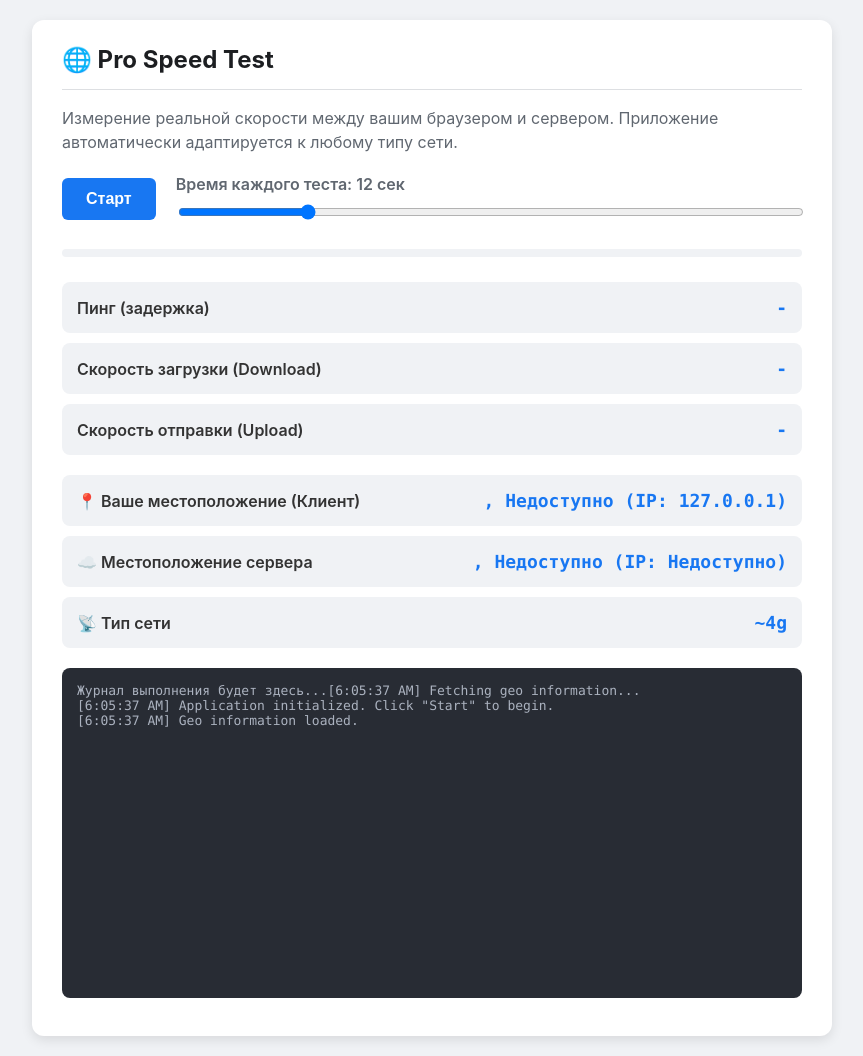
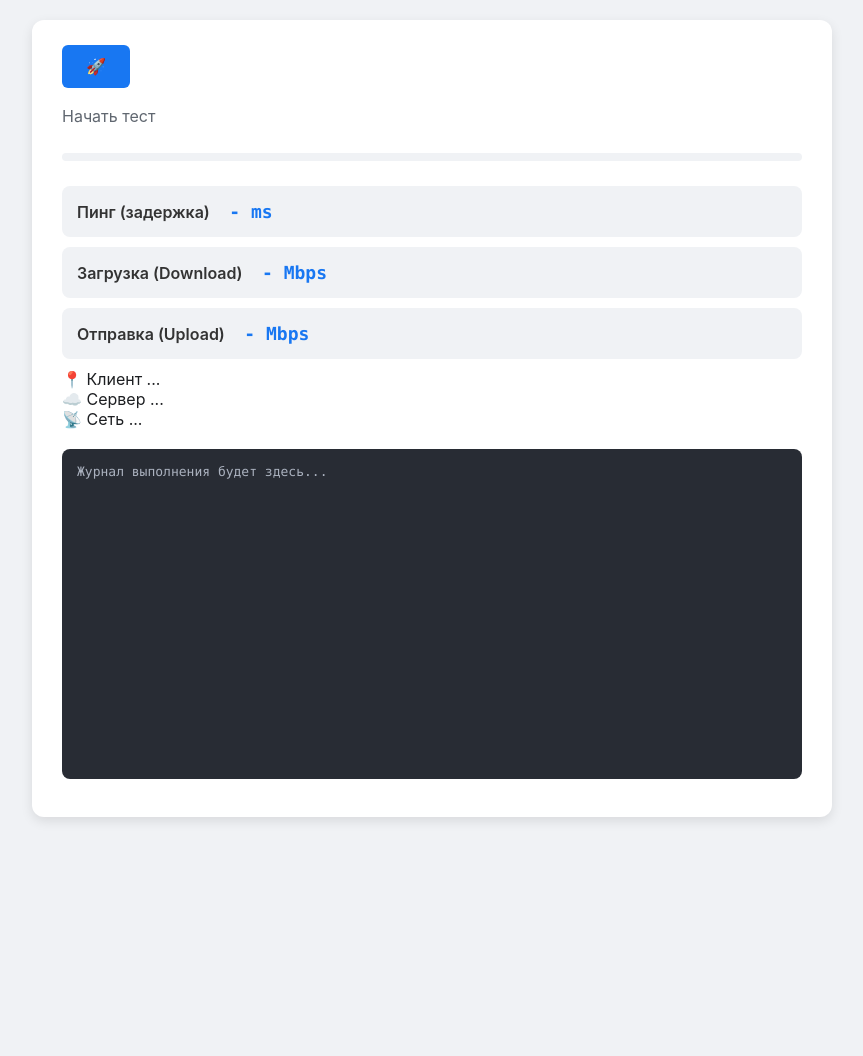
Before and after one commit to alexsmy/test_bot, a FastAPI app: page / in a window 1280 px wide. Shown: the whole page, without its empty margins (208-1071 px from the left). After the commit the page ends 821 px from the top, so only its background shows below. Run offline with FastAPI, Linux system fonts and the light colour scheme; data that the repository does not hold is empty; some libraries are stand-ins or nearby versions.

Commit message:
Update index.html

```diff
--- a/templates/index.html
+++ b/templates/index.html
@@ -2,22 +2,16 @@
 <html lang="ru">
 <head>
     <meta charset="UTF-8">
-    <meta name="viewport" content="width=device-width, initial-scale=1.0">
-    <title>Internet Speed Test Pro</title>
+    <meta name="viewport" content="width=device-width, initial-scale=1.0, user-scalable=no">
+    <title>Pro Speed Test</title>
     <link rel="stylesheet" href="/static/style.css">
     <script src="https://telegram.org/js/telegram-web-app.js"></script>
 </head>
 <body>
     <div class="container">
-        <h1>🌐 Pro Speed Test</h1>
-        <p>Измерение реальной скорости между вашим браузером и сервером. Приложение автоматически адаптируется к любому типу сети.</p>
-
-        <div class="controls">
-            <button id="start_btn">Старт</button>
-            <div class="slider-container">
-                <label for="timeout_slider">Время каждого теста: <span id="slider_value">12</span> сек</label>
-                <input type="range" id="timeout_slider" min="10" max="20" value="12" step="1">
-            </div>
+        <div class="start-section">
+            <button id="start_btn">🚀</button>
+            <p id="start_text">Начать тест</p>
         </div>
 
         <div class="progress-bar-container">
@@ -25,42 +19,54 @@
         </div>
 
         <div class="results">
+            <!-- Пинг -->
             <div class="result-item">
-                <span class="label">Пинг (задержка)</span>
-                <span class="value" id="ping_output">-</span>
-            </div>
-            <div class="result-item">
-                <span class="label">Скорость загрузки (Download)</span>
-                <div class="value-container">
-                    <div class="adaptation-line" id="download_adaptation_line"></div>
-                    <span class="value" id="download_output">-</span>
+                <div class="result-info">
+                    <span class="label">Пинг (задержка)</span>
+                    <span class="value" id="ping_output">- ms</span>
+                </div>
+                <div class="result-progress-bar">
+                    <div class="result-progress-bar-inner" id="ping_progress"></div>
                 </div>
             </div>
+            <!-- Загрузка -->
             <div class="result-item">
-                <span class="label">Скорость отправки (Upload)</span>
-                <div class="value-container">
-                    <div class="adaptation-line" id="upload_adaptation_line"></div>
-                    <span class="value" id="upload_output">-</span>
+                <div class="result-info">
+                    <span class="label">Загрузка (Download)</span>
+                    <span class="value" id="download_output">- Mbps</span>
+                </div>
+                <div class="result-progress-bar">
+                    <div class="result-progress-bar-inner" id="download_progress"></div>
+                </div>
+            </div>
+            <!-- Отправка -->
+            <div class="result-item">
+                <div class="result-info">
+                    <span class="label">Отправка (Upload)</span>
+                    <span class="value" id="upload_output">- Mbps</span>
+                </div>
+                <div class="result-progress-bar">
+                    <div class="result-progress-bar-inner" id="upload_progress"></div>
                 </div>
             </div>
         </div>
 
-        <div class="results">
-            <div class="result-item">
-                <span class="label">📍 Ваше местоположение (Клиент)</span>
-                <span class="value" id="client_info_output">Определение...</span>
+        <div class="info-section">
+             <div class="info-item">
+                <span class="label">📍 Клиент</span>
+                <span class="value" id="client_info_output">...</span>
             </div>
-            <div class="result-item">
-                <span class="label">☁️ Местоположение сервера</span>
-                <span class="value" id="server_info_output">Определение...</span>
+            <div class="info-item">
+                <span class="label">☁️ Сервер</span>
+                <span class="value" id="server_info_output">...</span>
             </div>
-            <div class="result-item">
-                <span class="label">📡 Тип сети</span>
-                <span class="value" id="network_info_output">Определение...</span>
+             <div class="info-item">
+                <span class="label">📡 Сеть</span>
+                <span class="value" id="network_info_output">...</span>
             </div>
         </div>
 
-        <pre id="log_output">Журнал выполнения будет здесь...</pre>
+        <pre id="log_output" class="hidden">Журнал выполнения будет здесь...</pre>
     </div>
 
     <script src="/static/js/main.js" type="module"></script>
```
